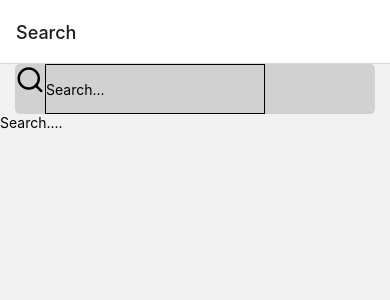
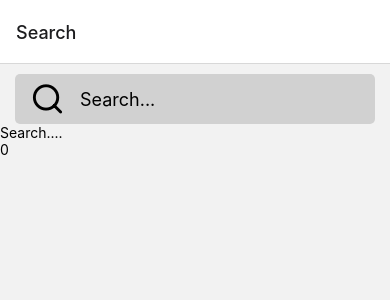
Before and after one commit to Muhire-Josue/github-users-mobile, a React Native app: screen /Search in a window 390 px wide. Shown: the top 300 px of the page. Built offline with nearby package versions, Linux system fonts and the light colour scheme.

Commit message:
implementing search bar UI on home screen

```diff
--- a/package.json
+++ b/package.json
@@ -12,6 +12,7 @@
   "dependencies": {
     "@react-navigation/native": "^6.0.8",
     "@react-navigation/native-stack": "^6.5.0",
+    "axios": "^0.26.0",
     "expo": "~44.0.0",
     "expo-status-bar": "~1.2.0",
     "react": "17.0.1",
--- /dev/null
+++ b/src/api/github.js
@@ -0,0 +1,5 @@
+import axios from 'axios';
+
+export default axios.create({
+  baseURL: "https://api.github.com/users",
+});
--- a/src/components/SearchBar.jsx
+++ b/src/components/SearchBar.jsx
@@ -2,17 +2,22 @@ import react from 'react';
 import { TextInput, View, StyleSheet } from 'react-native';
 import { Feather } from '@expo/vector-icons';
 
-export const SearchBar = () => {
+export const SearchBar = ({term, onTermChange}) => {
   return (
-    <View style={styles.background}>
-      <Feather name="search" size={30} />
-      <TextInput style={styles.inputStyle} placeholder='Search...'/>
+    <View style={styles.backgroundStyle}>
+      <Feather name="search" style={styles.iconsStyle} />
+      <TextInput style={styles.inputStyle} placeholder="Search..."
+        value={term}
+        onChangeText={newTerm => onTermChange(newTerm)}
+        onTermSubmit={() => console.log('Term was submitted')}
+      />
     </View>
   );
 }
 
 const styles = StyleSheet.create({
-  background: {
+  backgroundStyle: {
+    marginTop: 10,
     backgroundColor: "#D1D1D1",
     height: 50,
     borderRadius: 5,
@@ -20,7 +25,12 @@ const styles = StyleSheet.create({
     flexDirection: "row",
   },
   inputStyle: {
-    borderColor: "black",
-    borderWidth: 1,
+    flex: 1,
+    fontSize: 18
+  },
+  iconsStyle: {
+    fontSize: 35,
+    alignSelf: "center",
+    marginHorizontal: 15,
   },
 });
--- a/src/screens/SearchScreen.jsx
+++ b/src/screens/SearchScreen.jsx
@@ -1,12 +1,15 @@
-import react from 'react';
+import react, { useState } from 'react';
 import { View, Text } from 'react-native';
 import { SearchBar } from "../components/SearchBar";
-
+import github from '../api/github';
 export const SearchScreen = () => {
+  const [term, setTerm] = useState('');
+  const [users, setUsers] = useState([]);
   return (
     <View>
-      <SearchBar />
+      <SearchBar term={users} onTermChange={(newTerm) => setTerm(newTerm)} />
       <Text>Search....</Text>
+      <Text>{users.length}</Text>
     </View>
-  )
+  );
 }
```
Also changed, not shown: 1 other file (tests, documents, lock files or other folders).
